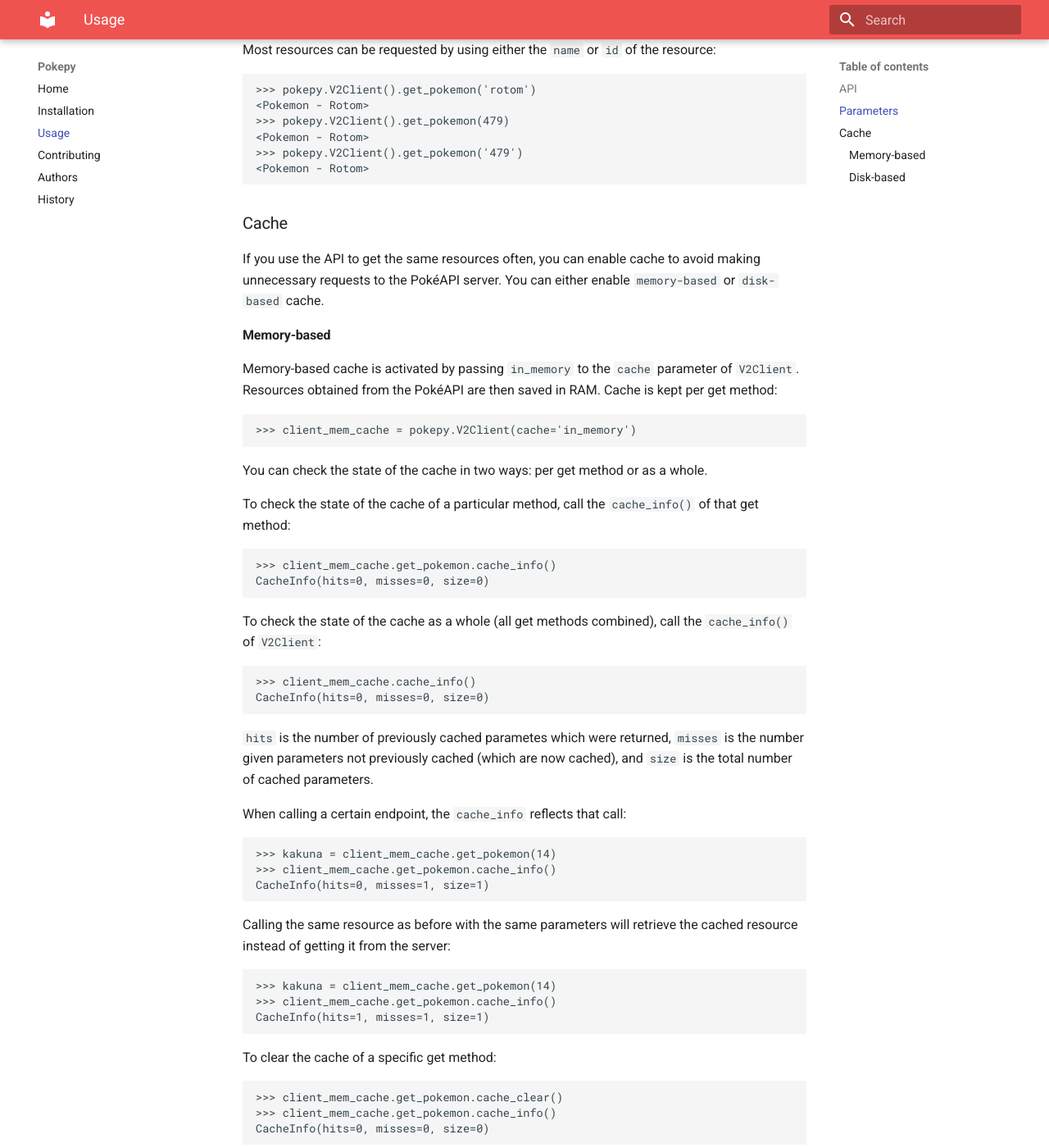
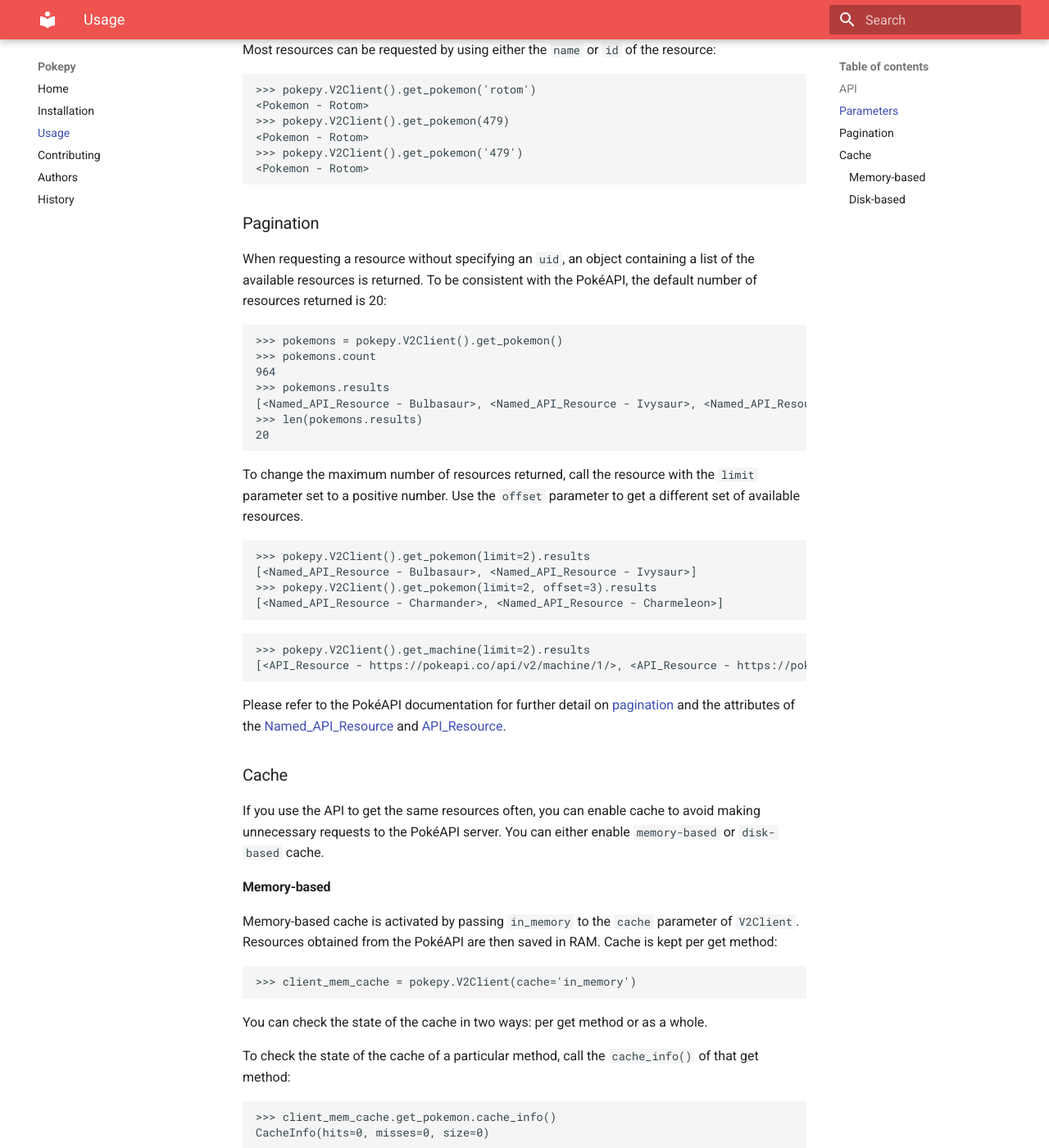
Before and after one commit to PokeAPI/pokepy, an MkDocs documentation site: the page built from docs/usage.md, in a window 1280 px wide and 1400 px high, scrolled down 3173 px. Shown: the whole window at 82% size. Built offline with MkDocs 1.6.1 and Material for MkDocs 9.7.7, drawn with Linux system fonts in a browser that asks for light colours; some of the changed text lies outside the part shown.

Commit message:
Update docs

````diff
--- a/docs/usage.md
+++ b/docs/usage.md
@@ -67,9 +67,10 @@ The following is an exhaustive list of all the endpoints with links to their res
 * [get_type](https://pokeapi.co/docs/v2.html/#types)
 * [get_language](https://pokeapi.co/docs/v2.html/#languages)
 
-Each method returns an object containing as many python attributes as there are named attributes.
+Each method returns an object containing as many python attributes as there are named attributes in the respective
+PokéAPI resource.
 Please refer to the [PokéAPI documentation](https://pokeapi.co/docs/v2.html/)
-for more information on what each of these methods returns, its description and type.
+for more information on what each of these methods returns, its description and types.
 
 Then you can start grabbing stuff from the API:
 ```python
@@ -126,6 +127,38 @@ Most resources can be requested by using either the `name` or `id` of the resour
 >>> pokepy.V2Client().get_pokemon('479')
 <Pokemon - Rotom>
 ```
+
+### Pagination
+When requesting a resource without specifying an `uid`, an object containing a list of the available resources
+is returned. To be consistent with the PokéAPI, the default number of resources returned is 20:
+```python
+>>> pokemons = pokepy.V2Client().get_pokemon()
+>>> pokemons.count
+964
+>>> pokemons.results
+[<Named_API_Resource - Bulbasaur>, <Named_API_Resource - Ivysaur>, <Named_API_Resource - Venusaur>, ...]
+>>> len(pokemons.results)
+20
+```
+
+To change the maximum number of resources returned, call the resource with the `limit` parameter set to a positive
+number. Use the `offset` parameter to get a different set of available resources.
+```python
+>>> pokepy.V2Client().get_pokemon(limit=2).results
+[<Named_API_Resource - Bulbasaur>, <Named_API_Resource - Ivysaur>]
+>>> pokepy.V2Client().get_pokemon(limit=2, offset=3).results
+[<Named_API_Resource - Charmander>, <Named_API_Resource - Charmeleon>]
+```
+
+```python
+>>> pokepy.V2Client().get_machine(limit=2).results
+[<API_Resource - https://pokeapi.co/api/v2/machine/1/>, <API_Resource - https://pokeapi.co/api/v2/machine/2/>]
+```
+
+Please refer to the PokéAPI documentation for further detail on
+[pagination](https://pokeapi.co/docs/v2.html#resource-lists-section) and the attributes of the
+[Named_API_Resource](https://pokeapi.co/docs/v2.html/#namedapiresource) and
+[API_Resource](https://pokeapi.co/docs/v2.html#apiresource).
 
 ### Cache
 If you use the API to get the same resources often,
--- a/pokepy/__init__.py
+++ b/pokepy/__init__.py
@@ -16,7 +16,7 @@ Usage:
 __author__ = 'Paul Hallett'
 __email__ = 'hello@phalt.co'
 __credits__ = ["Paul Hallett", "Owen Hallett", "Kronopt"]
-__version__ = '0.6.0'
+__version__ = '0.7.0'
 __copyright__ = 'Copyright Paul Hallett 2016'
 __license__ = 'BSD'
 
````
Also changed, not shown: other parts of docs/usage.md (+1 -1 lines), docs/history.md (+5 -2 lines).
